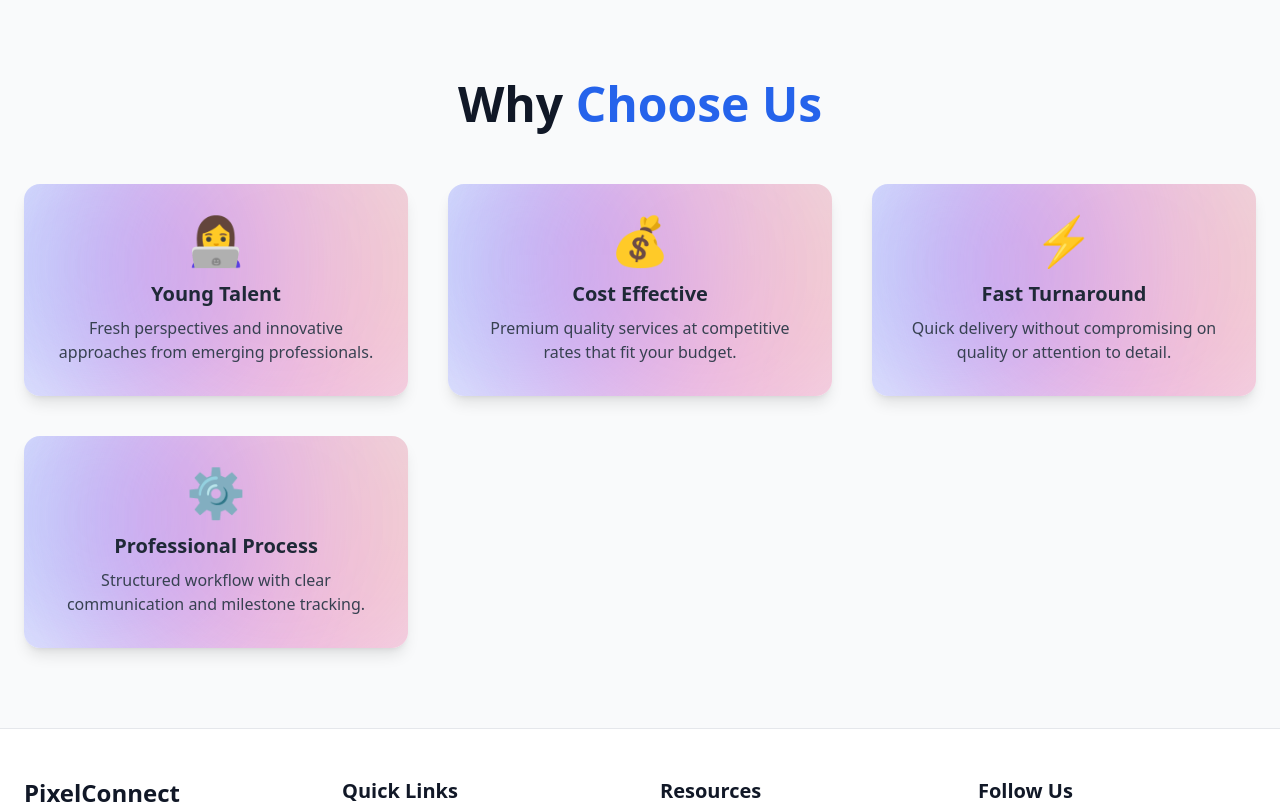
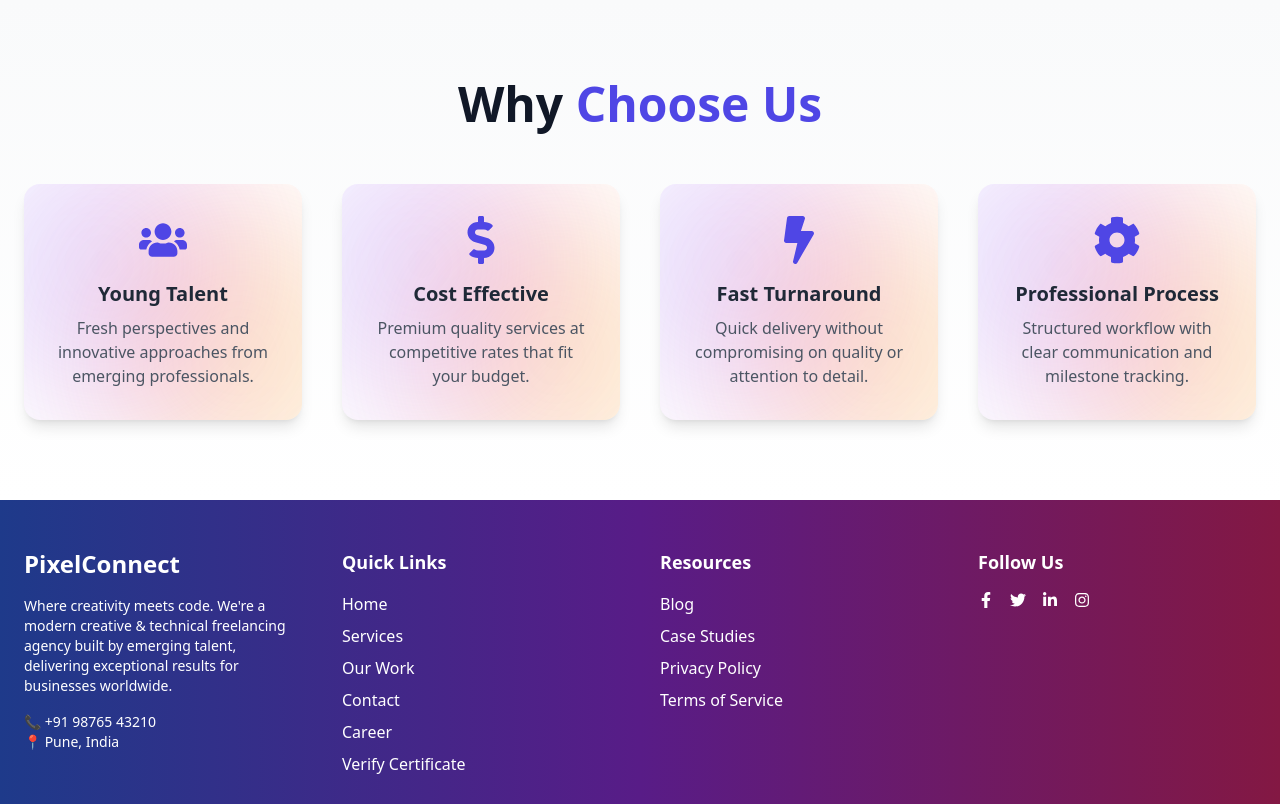
Before and after one commit to webteamaleadvinit-dotcom/pixelconnect-web-redesign, a React (Create React App) app: page / in a window 1280 px wide. Shown: the top 804 px of the page. Built offline with nearby package versions, Linux system fonts and the light colour scheme.

Commit message:
updated footter and whychooseus and designed two components whyinternwith us readytojoin us and combined  designed career page

```diff
--- a/package.json
+++ b/package.json
@@ -11,6 +11,7 @@
     "react": "^19.1.1",
     "react-dom": "^19.1.1",
     "react-icons": "^5.5.0",
+    "react-router-dom": "^7.8.2",
     "react-scripts": "5.0.1",
     "web-vitals": "^2.1.4"
   },
--- a/src/App.js
+++ b/src/App.js
@@ -1,13 +1,38 @@
-import React from "react";
+import { BrowserRouter as Router, Routes, Route } from "react-router-dom";
+import Footer from "./components/Footer";
 import WhyChooseUs from "./components/WhyChooseUs";
-import Footer from "./components/Footer";
+import WhyInternWithUs from "./components/WhyInternWithUs";
+import ReadyToJoinUs from "./components/ReadyToJoinUs";
 
 function App() {
   return (
-    <>
-      <WhyChooseUs />
-      <Footer />
-    </>
+    <Router>
+      <div className="flex flex-col min-h-screen">
+        <div className="flex-grow">
+          <Routes>
+            <Route path="/" element={<WhyChooseUs />} />
+            <Route
+              path="/career"
+              element={
+                <>
+                  <WhyInternWithUs />
+                  <ReadyToJoinUs />
+                </>
+              }
+            />
+            <Route path="/services" element={<h1>Services Page</h1>} />
+            <Route path="/our-work" element={<h1>Our Work Page</h1>} />
+            <Route path="/contact" element={<h1>Contact Page</h1>} />
+            <Route path="/verify-certificate" element={<h1>Verify Certificate Page</h1>} />
+            <Route path="/blog" element={<h1>Blog Page</h1>} />
+            <Route path="/faq" element={<h1>FAQ Page</h1>} />
+            <Route path="/support" element={<h1>Support Page</h1>} />
+            <Route path="/privacy-policy" element={<h1>Privacy Policy Page</h1>} />
+          </Routes>
+        </div>
+        <Footer />
+      </div>
+    </Router>
   );
 }
 
--- a/src/components/Footer.js
+++ b/src/components/Footer.js
@@ -1,78 +1,61 @@
 import { FaFacebookF, FaTwitter, FaLinkedinIn, FaInstagram } from "react-icons/fa";
+import { Link } from "react-router-dom";
 
 export default function Footer() {
   return (
-    <footer className="bg-white text-gray-700 py-12 border-t border-gray-200">
+    <footer className="bg-gradient-to-r from-blue-900 via-purple-900 to-pink-900 text-white py-12">
       <div className="max-w-7xl mx-auto px-6 grid grid-cols-1 md:grid-cols-4 gap-10">
 
         {/* Company Info */}
         <div>
-          <h2 className="text-2xl font-bold text-gray-900 mb-4">PixelConnect</h2>
-          <p className="text-gray-600 mb-4">
-            Where creativity meets code. We're a modern creative & technical freelancing
-            agency built by emerging talent, delivering exceptional results for businesses worldwide.
+          <h2 className="text-2xl font-bold mb-4">PixelConnect</h2>
+          <p className="text-sm mb-4">
+            Where creativity meets code. We're a modern creative & technical
+            freelancing agency built by emerging talent, delivering exceptional
+            results for businesses worldwide.
           </p>
-          <p className="mb-2">📧 support@pixelconnect.com</p>
-          <p className="mb-2">📞 +91 98765 43210</p>
-          <p className="mb-2">📍 Pune, India</p>
-          <p>📸 Instagram:
-            <a
-              href="https://instagram.com/pixelconnect.agency"
-              target="_blank"
-              rel="noopener noreferrer"
-              className="text-blue-600 hover:underline ml-1"
-            >
-              @pixelconnect.agency
-            </a>
-          </p>
+          <p className="text-sm">📞 +91 98765 43210</p>
+          <p className="text-sm">📍 Pune, India</p>
         </div>
 
-        {/* Quick Links */}
+        {/* Quick Links (clickable with React Router) */}
         <div>
-          <h2 className="text-xl font-semibold text-gray-900 mb-4">Quick Links</h2>
+          <h2 className="text-lg font-semibold mb-4">Quick Links</h2>
           <ul className="space-y-2">
-            <li><a href="#home" className="hover:text-blue-600">Home</a></li>
-            <li><a href="#about" className="hover:text-blue-600">About</a></li>
-            <li><a href="#services" className="hover:text-blue-600">Services</a></li>
-            <li><a href="#why-us" className="hover:text-blue-600">Why Choose Us</a></li>
-            <li><a href="#contact" className="hover:text-blue-600">Contact</a></li>
+            <li><Link to="/" className="hover:underline">Home</Link></li>
+            <li><Link to="/services" className="hover:underline">Services</Link></li>
+            <li><Link to="/our-work" className="hover:underline">Our Work</Link></li>
+            <li><Link to="/contact" className="hover:underline">Contact</Link></li>
+            <li><Link to="/career" className="hover:underline">Career</Link></li>
+            <li><Link to="/verify-certificate" className="hover:underline">Verify Certificate</Link></li>
           </ul>
         </div>
 
-        {/* Resources */}
+        {/* Resources (NOT duplicate of quick links anymore) */}
         <div>
-          <h2 className="text-xl font-semibold text-gray-900 mb-4">Resources</h2>
+          <h2 className="text-lg font-semibold mb-4">Resources</h2>
           <ul className="space-y-2">
-            <li><a href="#blog" className="hover:text-blue-600">Blog</a></li>
-            <li><a href="#faqs" className="hover:text-blue-600">FAQs</a></li>
-            <li><a href="#privacy" className="hover:text-blue-600">Privacy Policy</a></li>
-            <li><a href="#terms" className="hover:text-blue-600">Terms & Conditions</a></li>
+            <li><a href="#" className="hover:underline">Blog</a></li>
+            <li><a href="#" className="hover:underline">Case Studies</a></li>
+            <li><a href="#" className="hover:underline">Privacy Policy</a></li>
+            <li><a href="#" className="hover:underline">Terms of Service</a></li>
           </ul>
         </div>
 
-        {/* Social Media */}
+        {/* Social Links */}
         <div>
-          <h2 className="text-xl font-semibold text-gray-900 mb-4">Follow Us</h2>
-          <div className="flex space-x-5 text-gray-600">
-            <a href="https://facebook.com" target="_blank" rel="noopener noreferrer" className="hover:text-blue-600 text-xl">
-              <FaFacebookF />
-            </a>
-            <a href="https://twitter.com" target="_blank" rel="noopener noreferrer" className="hover:text-blue-600 text-xl">
-              <FaTwitter />
-            </a>
-            <a href="https://linkedin.com" target="_blank" rel="noopener noreferrer" className="hover:text-blue-600 text-xl">
-              <FaLinkedinIn />
-            </a>
-            <a href="https://instagram.com/pixelconnect.agency" target="_blank" rel="noopener noreferrer" className="hover:text-blue-600 text-xl">
-              <FaInstagram />
-            </a>
+          <h2 className="text-lg font-semibold mb-4">Follow Us</h2>
+          <div className="flex space-x-4">
+            <a href="#" className="hover:text-gray-300"><FaFacebookF /></a>
+            <a href="#" className="hover:text-gray-300"><FaTwitter /></a>
+            <a href="#" className="hover:text-gray-300"><FaLinkedinIn /></a>
+            <a href="#" className="hover:text-gray-300"><FaInstagram /></a>
           </div>
         </div>
       </div>
 
-      {/* Bottom */}
-      <div className="mt-10 border-t border-gray-300 text-center pt-4 text-sm text-gray-500">
-        © {new Date().getFullYear()} PixelConnect. All rights reserved.
+      <div className="mt-10 text-center text-sm text-gray-300">
+        © 2025 PixelConnect. All rights reserved.
       </div>
     </footer>
   );
--- a/src/components/WhyChooseUs.js
+++ b/src/components/WhyChooseUs.js
@@ -1,75 +1,56 @@
 import React from "react";
+import { FaUsers, FaDollarSign, FaBolt, FaCog } from "react-icons/fa";
 
 export default function WhyChooseUs() {
+  const features = [
+    {
+      icon: <FaUsers />,
+      title: "Young Talent",
+      description: "Fresh perspectives and innovative approaches from emerging professionals.",
+    },
+    {
+      icon: <FaDollarSign />,
+      title: "Cost Effective",
+      description: "Premium quality services at competitive rates that fit your budget.",
+    },
+    {
+      icon: <FaBolt />,
+      title: "Fast Turnaround",
+      description: "Quick delivery without compromising on quality or attention to detail.",
+    },
+    {
+      icon: <FaCog />,
+      title: "Professional Process",
+      description: "Structured workflow with clear communication and milestone tracking.",
+    },
+  ];
+
   return (
-    <section className="bg-gray-50 py-20" id="why-us">
+    <section className="bg-gradient-to-b from-gray-50 to-white py-20" id="why-us">
       <div className="max-w-7xl mx-auto px-6 text-center">
         {/* Heading */}
         <h2 className="text-4xl md:text-5xl font-extrabold text-gray-900 mb-14">
-          Why <span className="text-brand-blue">Choose Us</span>
+          Why <span className="text-indigo-600">Choose Us</span>
         </h2>
 
-        {/* Features */}
-        <div className="grid gap-10 sm:grid-cols-2 md:grid-cols-3">
-          {/* Card 1 */}
-          <div className="relative overflow-hidden rounded-2xl shadow-lg p-8 hover:shadow-2xl hover:-translate-y-2 transition bg-gradient-to-br from-blue-50 via-indigo-50 to-purple-100">
-            {/* Floating blobs */}
-            <div className="absolute top-[-5rem] left-[-5rem] w-80 h-80 bg-gradient-to-r from-blue-400 via-indigo-500 to-purple-500 rounded-full blur-3xl opacity-30 animate-[float_8s_ease-in-out_infinite]"></div>
-            <div className="absolute bottom-[-6rem] right-[-6rem] w-[28rem] h-[28rem] bg-gradient-to-r from-purple-400 via-pink-500 to-orange-400 rounded-full blur-3xl opacity-30 animate-[float_10s_ease-in-out_infinite_reverse]"></div>
+        {/* Features Grid */}
+        <div className="grid gap-10 sm:grid-cols-2 md:grid-cols-4">
+          {features.map((feature, index) => (
+            <div
+              key={index}
+              className="relative overflow-hidden rounded-2xl shadow-lg p-8 hover:shadow-2xl hover:-translate-y-2 transition-transform duration-300 bg-white"
+            >
+              {/* Floating Blobs */}
+              <div className="absolute top-[-4rem] left-[-4rem] w-72 h-72 bg-gradient-to-r from-indigo-400 via-purple-500 to-pink-500 rounded-full blur-3xl opacity-20 animate-[float_8s_ease-in-out_infinite]"></div>
+              <div className="absolute bottom-[-5rem] right-[-5rem] w-72 h-72 bg-gradient-to-r from-pink-400 via-orange-500 to-yellow-400 rounded-full blur-3xl opacity-20 animate-[float_10s_ease-in-out_infinite_reverse]"></div>
 
-            <div className="relative">
-              <div className="text-brand-blue text-5xl mb-4">👩‍💻</div>
-              <h3 className="text-xl font-semibold text-gray-800 mb-2">Young Talent</h3>
-              <p className="text-gray-700">
-                Fresh perspectives and innovative approaches from emerging professionals.
-              </p>
+              <div className="relative flex flex-col items-center">
+                <div className="text-indigo-600 text-5xl mb-4">{feature.icon}</div>
+                <h3 className="text-xl font-semibold text-gray-800 mb-2">{feature.title}</h3>
+                <p className="text-gray-600 text-center">{feature.description}</p>
+              </div>
             </div>
-          </div>
-
-          {/* Card 2 */}
-          <div className="relative overflow-hidden rounded-2xl shadow-lg p-8 hover:shadow-2xl hover:-translate-y-2 transition bg-gradient-to-br from-blue-50 via-indigo-50 to-purple-100">
-            {/* Floating blobs */}
-            <div className="absolute top-[-5rem] left-[-5rem] w-80 h-80 bg-gradient-to-r from-blue-400 via-indigo-500 to-purple-500 rounded-full blur-3xl opacity-30 animate-[float_8s_ease-in-out_infinite]"></div>
-            <div className="absolute bottom-[-6rem] right-[-6rem] w-[28rem] h-[28rem] bg-gradient-to-r from-purple-400 via-pink-500 to-orange-400 rounded-full blur-3xl opacity-30 animate-[float_10s_ease-in-out_infinite_reverse]"></div>
-
-            <div className="relative">
-              <div className="text-brand-blue text-5xl mb-4">💰</div>
-              <h3 className="text-xl font-semibold text-gray-800 mb-2">Cost Effective</h3>
-              <p className="text-gray-700">
-                Premium quality services at competitive rates that fit your budget.
-              </p>
-            </div>
-          </div>
-
-          {/* Card 3 */}
-          <div className="relative overflow-hidden rounded-2xl shadow-lg p-8 hover:shadow-2xl hover:-translate-y-2 transition bg-gradient-to-br from-blue-50 via-indigo-50 to-purple-100">
-            {/* Floating blobs */}
-            <div className="absolute top-[-5rem] left-[-5rem] w-80 h-80 bg-gradient-to-r from-blue-400 via-indigo-500 to-purple-500 rounded-full blur-3xl opacity-30 animate-[float_8s_ease-in-out_infinite]"></div>
-            <div className="absolute bottom-[-6rem] right-[-6rem] w-[28rem] h-[28rem] bg-gradient-to-r from-purple-400 via-pink-500 to-orange-400 rounded-full blur-3xl opacity-30 animate-[float_10s_ease-in-out_infinite_reverse]"></div>
-
-            <div className="relative">
-              <div className="text-brand-blue text-5xl mb-4">⚡</div>
-              <h3 className="text-xl font-semibold text-gray-800 mb-2">Fast Turnaround</h3>
-              <p className="text-gray-700">
-                Quick delivery without compromising on quality or attention to detail.
-              </p>
-            </div>
-          </div>
-
-          {/* Card 4 */}
-          <div className="relative overflow-hidden rounded-2xl shadow-lg p-8 hover:shadow-2xl hover:-translate-y-2 transition bg-gradient-to-br from-blue-50 via-indigo-50 to-purple-100">
-            {/* Floating blobs */}
-            <div className="absolute top-[-5rem] left-[-5rem] w-80 h-80 bg-gradient-to-r from-blue-400 via-indigo-500 to-purple-500 rounded-full blur-3xl opacity-30 animate-[float_8s_ease-in-out_infinite]"></div>
-            <div className="absolute bottom-[-6rem] right-[-6rem] w-[28rem] h-[28rem] bg-gradient-to-r from-purple-400 via-pink-500 to-orange-400 rounded-full blur-3xl opacity-30 animate-[float_10s_ease-in-out_infinite_reverse]"></div>
-
-            <div className="relative">
-              <div className="text-brand-blue text-5xl mb-4">⚙️</div>
-              <h3 className="text-xl font-semibold text-gray-800 mb-2">Professional Process</h3>
-              <p className="text-gray-700">
-                Structured workflow with clear communication and milestone tracking.
-              </p>
-            </div>
-          </div>
+          ))}
         </div>
       </div>
     </section>
--- a/src/pages/CareerPage.js
+++ b/src/pages/CareerPage.js
@@ -1,14 +1,12 @@
 import React from "react";
 import WhyInternWithUs from "../components/WhyInternWithUs";
 import ReadyToJoinUs from "../components/ReadyToJoinUs";
-import Footer from "../components/Footer";
 
 function CareerPage() {
   return (
     <>
       <WhyInternWithUs />
       <ReadyToJoinUs />
-      <Footer />
     </>
   );
 }
```
Also changed, not shown: 1 other file (tests, documents, lock files or other folders).
